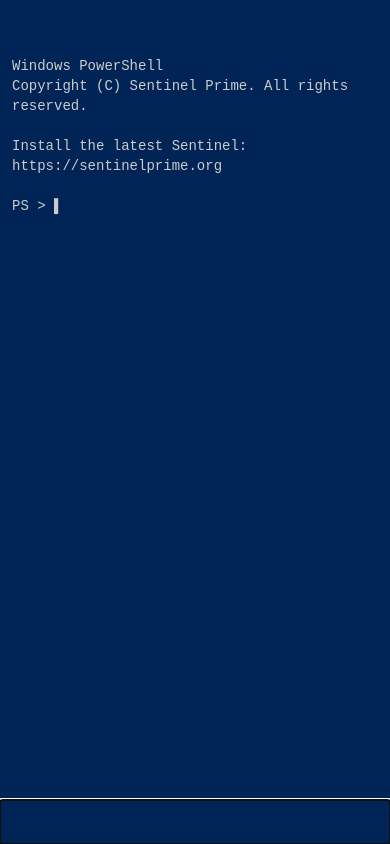
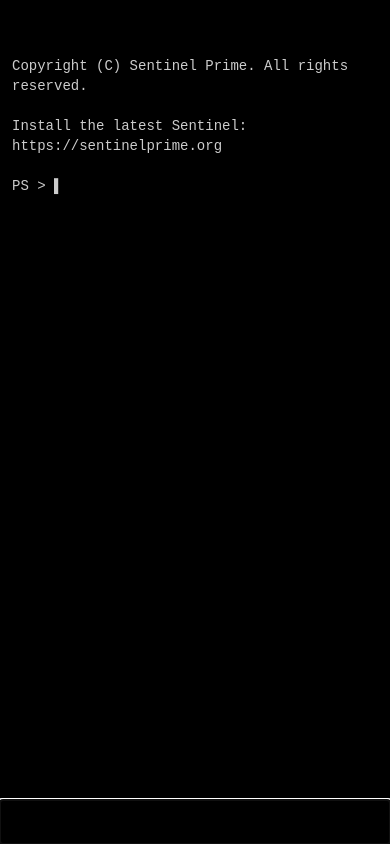
Before and after one commit to Lordsleezy/sentinel-command, a React Native app: screen / in a window 390 px wide. Built offline with nearby package versions, Linux system fonts and the light colour scheme.

Commit message:
Black background, remove PowerShell headline, iOS keyboard Done button

```diff
--- a/App.js
+++ b/App.js
@@ -1,22 +1,26 @@
 import { useCallback, useEffect, useRef, useState } from 'react';
 import {
+  InputAccessoryView,
+  Keyboard,
   KeyboardAvoidingView,
   Platform,
+  Pressable,
   ScrollView,
   StyleSheet,
   Text,
   TextInput,
+  View,
 } from 'react-native';
 import { StatusBar } from 'expo-status-bar';
 import SSHClient from '@dylankenneally/react-native-ssh-sftp';
 
 const PROMPT = 'PS > ';
-const BG = '#012456';
+const INPUT_ACCESSORY_ID = 'forge-lite-keyboard-dismiss';
+const BG = '#000000';
 const FG = '#CCCCCC';
 const MAX_HISTORY = 50;
 
 const STARTUP_TEXT =
-  'Windows PowerShell\n' +
   'Copyright (C) Sentinel Prime. All rights reserved.\n\n' +
   'Install the latest Sentinel: https://sentinelprime.org\n\n' +
   PROMPT;
@@ -265,6 +269,19 @@
         </Text>
       </ScrollView>
 
+      {Platform.OS === 'ios' ? (
+        <InputAccessoryView nativeID={INPUT_ACCESSORY_ID}>
+          <View style={styles.keyboardAccessory}>
+            <Pressable
+              onPress={() => Keyboard.dismiss()}
+              style={styles.keyboardDoneButton}
+            >
+              <Text style={styles.keyboardDoneText}>Done</Text>
+            </Pressable>
+          </View>
+        </InputAccessoryView>
+      ) : null}
+
       <TextInput
         ref={inputRef}
         style={styles.hiddenInput}
@@ -278,6 +295,9 @@
         keyboardType="ascii-capable"
         secureTextEntry={mode === 'password'}
         contextMenuHidden={mode === 'password'}
+        inputAccessoryViewID={
+          Platform.OS === 'ios' ? INPUT_ACCESSORY_ID : undefined
+        }
       />
     </KeyboardAvoidingView>
   );
@@ -310,4 +330,22 @@
     fontFamily: MONO_FONT,
     fontSize: 14,
   },
+  keyboardAccessory: {
+    flexDirection: 'row',
+    justifyContent: 'flex-end',
+    backgroundColor: '#1c1c1e',
+    borderTopWidth: 1,
+    borderTopColor: '#3a3a3c',
+    paddingHorizontal: 12,
+    paddingVertical: 8,
+  },
+  keyboardDoneButton: {
+    paddingHorizontal: 12,
+    paddingVertical: 6,
+  },
+  keyboardDoneText: {
+    color: '#0a84ff',
+    fontSize: 17,
+    fontWeight: '600',
+  },
 });
```
